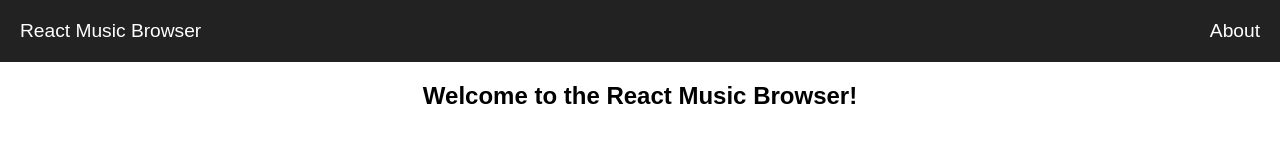
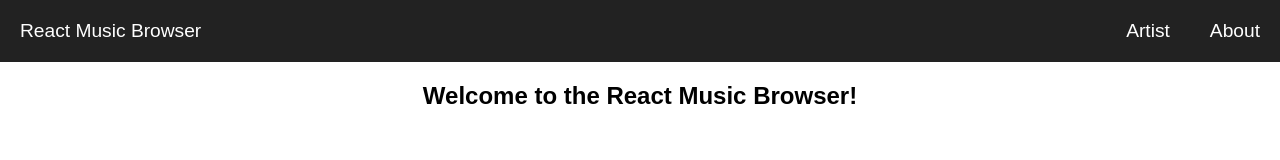
Before and after one commit to profhall/react-music-library, a React (Create React App) app: page / in a window 1280 px wide. Shown: the top 160 px of the page. Built offline with nearby package versions, Linux system fonts and the light colour scheme; no server answers.

Commit message:
1. added artist link to Navlink component

```diff
--- a/src/components/NavBar.js
+++ b/src/components/NavBar.js
@@ -5,6 +5,7 @@ import './NavBar.css';
 const NavBar = () => (
     <nav>
         <NavLink className="home-link" to="/">React Music Browser</NavLink>
+        <NavLink to="/artist">Artist</NavLink>
         <NavLink to="/about">About</NavLink>
     </nav>
 );
```
Also changed, not shown: package.json (line endings or trailing spaces), 1 other file (tests, documents, lock files or other folders).
